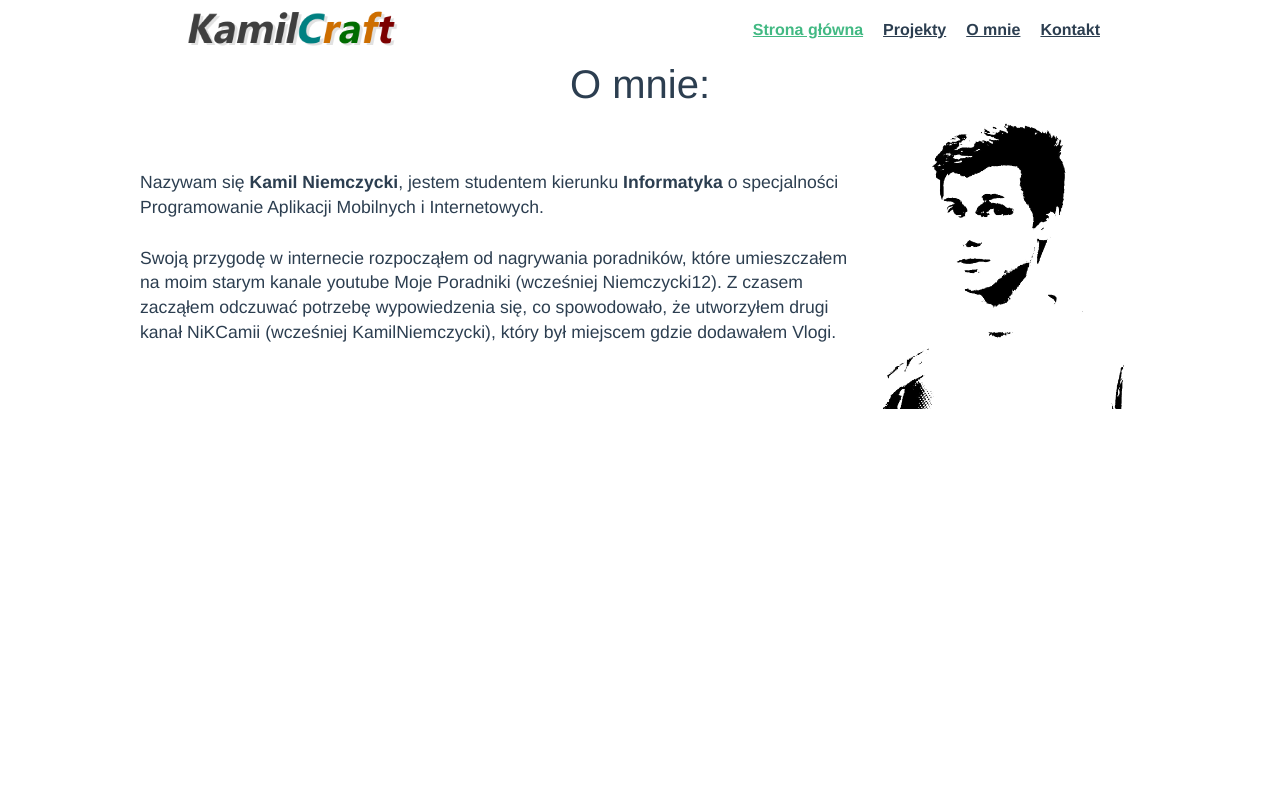
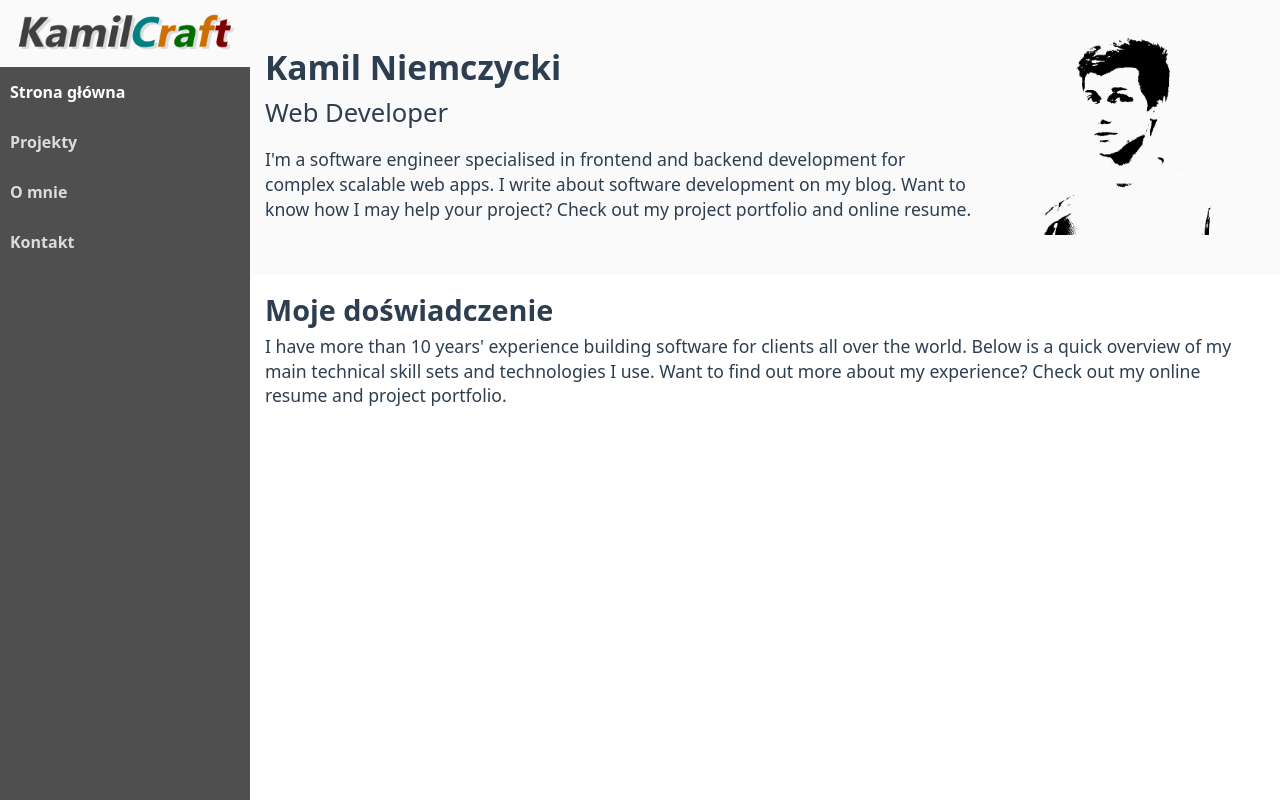
Before and after one commit to kamilniemczycki/kamilcraft.com, a Vue app: page / in a window 1280 px wide. Built offline with nearby package versions, Linux system fonts and the light colour scheme.

Commit message:
Update styles

```diff
--- a/public/assets/css/default.css
+++ b/public/assets/css/default.css
@@ -1 +1,9 @@
-*{box-sizing:border-box;margin:0;padding:0;}
+:root {
+    --font-family: system-ui, -apple-system, "Segoe UI", Roboto, "Helvetica Neue", Arial, "Noto Sans", "Liberation Sans", sans-serif, "Apple Color Emoji", "Segoe UI Emoji", "Segoe UI Symbol", "Noto Color Emoji";
+}
+
+* {
+    box-sizing: border-box;
+    margin: 0;
+    padding: 0;
+}
--- a/public/index.html
+++ b/public/index.html
@@ -1,5 +1,5 @@
-<!DOCTYPE html>
-<html lang="">
+<!doctype html>
+<html lang="pl">
   <head>
     <meta charset="utf-8">
     <meta http-equiv="X-UA-Compatible" content="IE=edge">
--- a/src/App.vue
+++ b/src/App.vue
@@ -1,22 +1,45 @@
 <template>
   <div id="app">
-    <navigation/>
+    <site-header />
     <router-view/>
   </div>
 </template>
 
 <style lang="scss">
 #app {
-  font-family: Avenir, Helvetica, Arial, sans-serif;
+  /* font-family: Avenir, Helvetica, Arial, sans-serif; */
+  display: flex;
+  font-family: var(--font-family);
   -webkit-font-smoothing: antialiased;
   -moz-osx-font-smoothing: grayscale;
-  text-align: center;
   color: #2c3e50;
 }
+a {
+  text-decoration: none;
+}
+h2 {
+  font-size: 1.8em;
+  margin-bottom: 5px;
+}
+p {
+  font-size: 1.1em;
+  line-height: 1.4em;
+  padding-bottom: 10px;
+}
+.container {
+  max-width: 1200px;
+  margin: 0 auto;
+  padding: 15px;
+}
 </style>
+
 <script>
-import Navigation from '@/components/Navigation.vue'
+import SiteHeader from '@/components/SiteHeader.vue'
+
 export default {
-  components: { Navigation }
+  name: 'App',
+  components: {
+    SiteHeader
+  }
 }
 </script>
--- a/src/components/Navigation.vue
+++ /dev/null
@@ -1,78 +0,0 @@
-<template>
-  <div id="nav">
-    <router-link to="/">
-      <img id="nav-logo" alt="KamilCraft.com logo" :src="`${publicPath}assets/logo.png`">
-    </router-link>
-    <ul id="menu">
-      <li class="menu-element"><router-link to="/">Strona główna</router-link></li>
-      <li class="menu-element"><router-link to="/projects">Projekty</router-link></li>
-      <li class="menu-element"><router-link to="/about">O mnie</router-link></li>
-      <li class="menu-element"><router-link to="/contact">Kontakt</router-link></li>
-    </ul>
-  </div>
-</template>
-
-<style lang="scss">
-a {
-  text-decoration: none;
-}
-#nav {
-  display: flex;
-  max-width: 1000px;
-  margin: 0 auto;
-  justify-content: space-between;
-  align-items: center;
-  padding: 5px 30px;
-
-  #nav-logo {
-    display: block;
-    object-fit: cover;
-    height: 50px;
-  }
-
-  #menu {
-    display: flex;
-    list-style: none;
-    margin: 0;
-
-    .menu-element {
-      display: block;
-      padding: 0 10px;
-
-      &:hover {
-        background: rgba(0, 0 , 0, .1);
-      }
-    }
-
-    a {
-      display: block;
-      line-height: 50px;
-      font-weight: bold;
-      color: #2c3e50;
-
-      &.router-link-exact-active {
-        color: #42b983;
-      }
-    }
-
-  }
-}
-@media (max-width: 600px) {
-  #nav {
-    justify-content: center;
-
-    #menu {
-      display: none;
-    }
-  }
-}
-</style>
-<script>
-export default {
-  data () {
-    return {
-      publicPath: process.env.BASE_URL
-    }
-  }
-}
-</script>
--- /dev/null
+++ b/src/components/SiteHeader.vue
@@ -0,0 +1,66 @@
+<template>
+  <header id="header">
+    <router-link to="/">
+      <img id="nav-logo" alt="KamilCraft.com logo" :src="`${publicPath}assets/logo.png`">
+    </router-link>
+    <nav id="navigation">
+      <ul id="menu">
+        <li class="menu-element"><router-link to="/">Strona główna</router-link></li>
+        <li class="menu-element"><router-link to="/projects">Projekty</router-link></li>
+        <li class="menu-element"><router-link to="/about">O mnie</router-link></li>
+        <li class="menu-element"><router-link to="/contact">Kontakt</router-link></li>
+      </ul>
+    </nav>
+  </header>
+</template>
+
+<style lang="scss">
+#header {
+  width: 250px;
+  height: 100vh;
+  background-color: #4f4f4f !important;
+  #nav-logo {
+    display: block;
+    width: 250px;
+    padding: 8px 0;
+    background-color: #fafafa !important;
+  }
+  #navigation {
+    #menu {
+      list-style: none;
+      margin: 0;
+      .menu-element {
+        display: block;
+        padding: 0 10px;
+
+        &:hover {
+          background: rgba(0, 0 , 0, .1);
+        }
+      }
+
+      a {
+        display: block;
+        line-height: 50px;
+        font-weight: bold;
+        color: #dcdcdc;
+
+        &.router-link-exact-active {
+          color: white;
+        }
+      }
+
+    }
+  }
+}
+</style>
+
+<script>
+export default {
+  name: 'SiteHeader',
+  data () {
+    return {
+      publicPath: process.env.BASE_URL
+    }
+  }
+}
+</script>
--- a/src/components/sections/About.vue
+++ b/src/components/sections/About.vue
@@ -1,10 +1,11 @@
 <template>
   <section id="about">
-    <h1>O mnie:</h1>
+    <div class="container">
       <div id="grid">
         <div id="grid-text">
-        <p>Nazywam się <strong>Kamil Niemczycki</strong>, jestem studentem kierunku <strong>Informatyka</strong> o specjalności Programowanie Aplikacji Mobilnych i Internetowych.</p>
-        <p>Swoją przygodę w internecie rozpocząłem od nagrywania poradników, które umieszczałem na moim starym kanale youtube Moje Poradniki (wcześniej Niemczycki12). Z czasem zacząłem odczuwać potrzebę wypowiedzenia się, co spowodowało, że utworzyłem drugi kanał NiKCamii (wcześniej KamilNiemczycki), który był miejscem gdzie dodawałem Vlogi.</p>
+          <h2 class="name">Kamil Niemczycki</h2>
+          <div class="tagline">Web Developer</div>
+          <p>I'm a software engineer specialised in frontend and backend development for complex scalable web apps. I write about software development on my blog. Want to know how I may help your project? Check out my project portfolio and online resume.</p>
         </div>
         <div id="grid-photo">
           <figure id="about-photo">
@@ -12,16 +13,21 @@
           </figure>
         </div>
       </div>
+    </div>
   </section>
 </template>
+
 <style lang="scss">
-h1 {
+section#about {
+  padding: 20px 0;
+  background-color: #fafafa !important;
+  h2.name {
+    font-size: 2.1em;
+    margin-bottom: 5px;
+  }
+  div.tagline {
     font-size: 1.6em;
-  margin: 30px 0 20px;
-}
-#about {
-  max-width: 1000px;
-  margin: 0 auto;
+    margin-bottom: .7em;
   }
   #grid {
      display: grid;
@@ -32,31 +38,26 @@ h1 {
      #grid-text {
        grid-area: text;
        text-align: left;
-
-    p {
-      font-size: 1.1em;
-      line-height: 1.4em;
-      padding-bottom: 10px;
-    }
      }
      #grid-photo {
        grid-area: photo;
      }
      figure {
+       text-align: center;
        img {
          object-fit: cover;
-      width: 100%;
-      height: auto;
+         width: 200px;
+         height: 200px;
        }
      }
   }
-
   @media (max-width: 900px) {
     #grid {
       grid-template-columns: 1fr 1fr;
       grid-template-areas:
     'text text'
     'photo photo';
+    }
   }
 }
 </style>
--- /dev/null
+++ b/src/components/sections/Experiences.vue
@@ -0,0 +1,20 @@
+<template>
+  <section id="experiences">
+    <div class="container">
+      <h2>Moje doświadczenie</h2>
+      <p>I have more than 10 years' experience building software for clients all over the world. Below is a quick overview of my main technical skill sets and technologies I use. Want to find out more about my experience? Check out my online resume and project portfolio.</p>
+    </div>
+  </section>
+</template>
+
+<script>
+export default {
+  name: 'Experiences'
+}
+</script>
+
+<style lang="scss">
+  section#experiences {
+
+  }
+</style>
--- a/src/main.js
+++ b/src/main.js
@@ -1,8 +1,8 @@
 import Vue from 'vue'
 import App from './App.vue'
 import router from './router'
-import 'bootstrap'
-import 'bootstrap/scss/bootstrap.scss'
+/* import 'bootstrap' */
+/* import 'bootstrap/scss/bootstrap.scss' */
 
 Vue.config.productionTip = false
 
--- a/src/views/About.vue
+++ b/src/views/About.vue
@@ -1,9 +1,18 @@
 <template>
-  <div class="about">
-    <h1>{{ $route.meta.title }}</h1>
-    <p>Nazywam się Kamil Niemczycki, jestem studentem kierunku Informatyka o specjalności Programowanie Aplikacji Mobilnych i Internetowych.</p>
-    <p>Swoją przygodę w internecie rozpocząłem od nagrywania poradników, które umieszczałem na moim starym kanale youtube Moje Poradniki (wcześniej Niemczycki12). Z czasem zacząłem odczuwać potrzebę wypowiedzenia się, co spowodowało, że utworzyłem drugi kanał NiKCamii (wcześniej KamilNiemczycki), który był miejscem gdzie dodawałem Vlogi.</p>
-    <p>Aktualnie zajmuję się projektowaniem i programowaniem aplikacji web w postaci stron www, wykorzystując od strony backend'u język skryptowy PHP. Znam także język znaczników - HTML 5, jego kompana - CSS, jak i podstawy JavaScript(), które są wykorzystwyane w frontend'dzie.</p>
-    <p>Backend, frontend ❤</p>
-  </div>
+  <section id="about">
+    <div class="container">
+      <h2>{{ $route.meta.title }}</h2>
+      <p>Nazywam się Kamil Niemczycki, jestem studentem kierunku Informatyka o specjalności Programowanie Aplikacji Mobilnych i Internetowych.</p>
+      <p>Swoją przygodę w internecie rozpocząłem od nagrywania poradników, które umieszczałem na moim starym kanale youtube Moje Poradniki (wcześniej Niemczycki12). Z czasem zacząłem odczuwać potrzebę wypowiedzenia się, co spowodowało, że utworzyłem drugi kanał NiKCamii (wcześniej KamilNiemczycki), który był miejscem gdzie dodawałem Vlogi.</p>
+      <p>Aktualnie zajmuję się projektowaniem i programowaniem aplikacji web w postaci stron www, wykorzystując od strony backend'u język skryptowy PHP. Znam także język znaczników - HTML 5, jego kompana - CSS, jak i podstawy JavaScript(), które są wykorzystwyane w frontend'dzie.</p>
+      <p>Backend, frontend ❤</p>
+    </div>
+  </section>
 </template>
+
+<style lang="scss">
+section#about {
+  padding: 20px 0;
+  background-color: #fafafa !important;
+}
+</style>
--- a/src/views/Contact.vue
+++ b/src/views/Contact.vue
@@ -11,6 +11,6 @@ export default {
 }
 </script>
 
-<style scoped>
+<style lang="scss">
 
 </style>
--- a/src/views/Home.vue
+++ b/src/views/Home.vue
@@ -1,16 +1,19 @@
 <template>
   <div class="home">
-    <About/>
+    <About />
+    <Experiences />
   </div>
 </template>
 
 <script>
 import About from '@/components/sections/About.vue'
+import Experiences from '@/components/sections/Experiences.vue'
 
 export default {
   name: 'Home',
   components: {
-    About
+    About,
+    Experiences
   }
 }
 </script>
```
Lines whose indentation alone changed are shown as unchanged.
